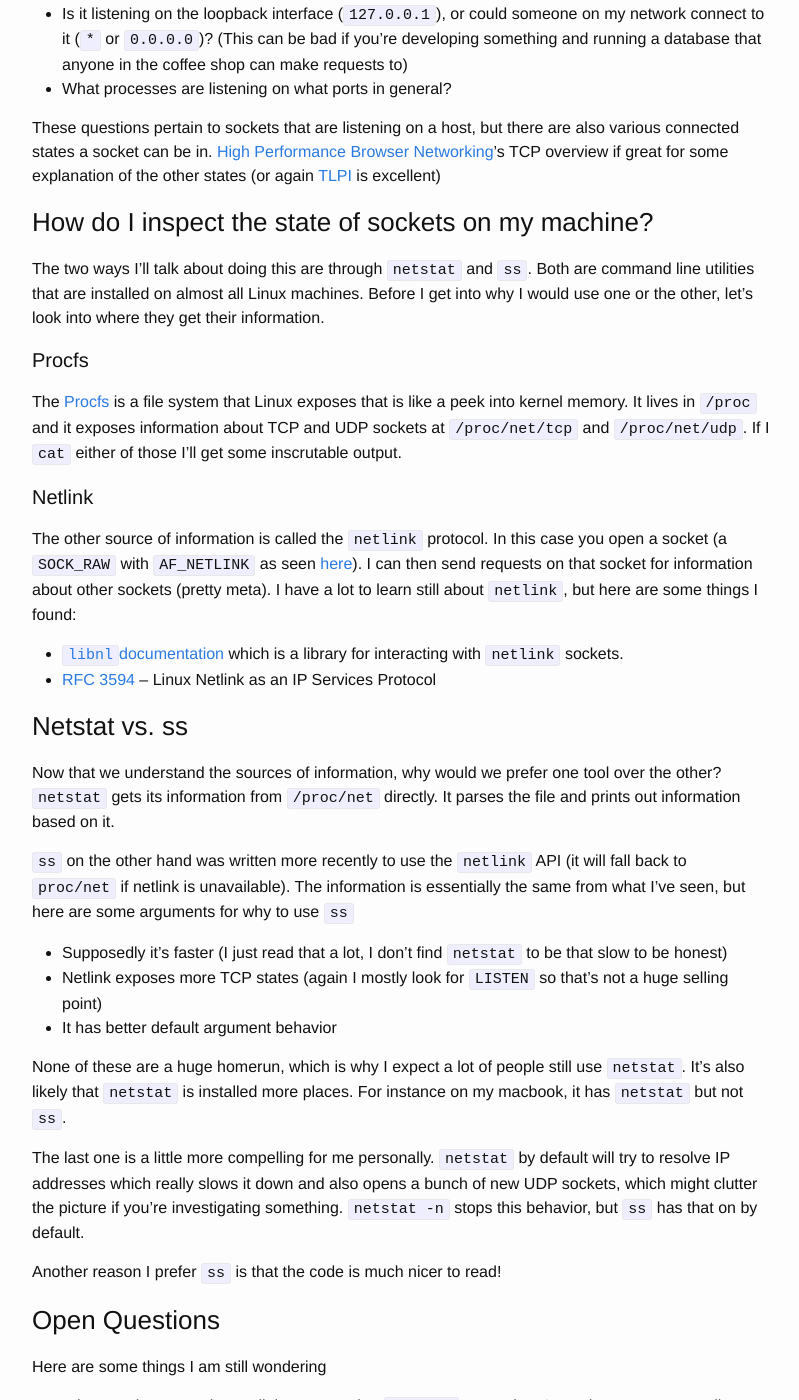
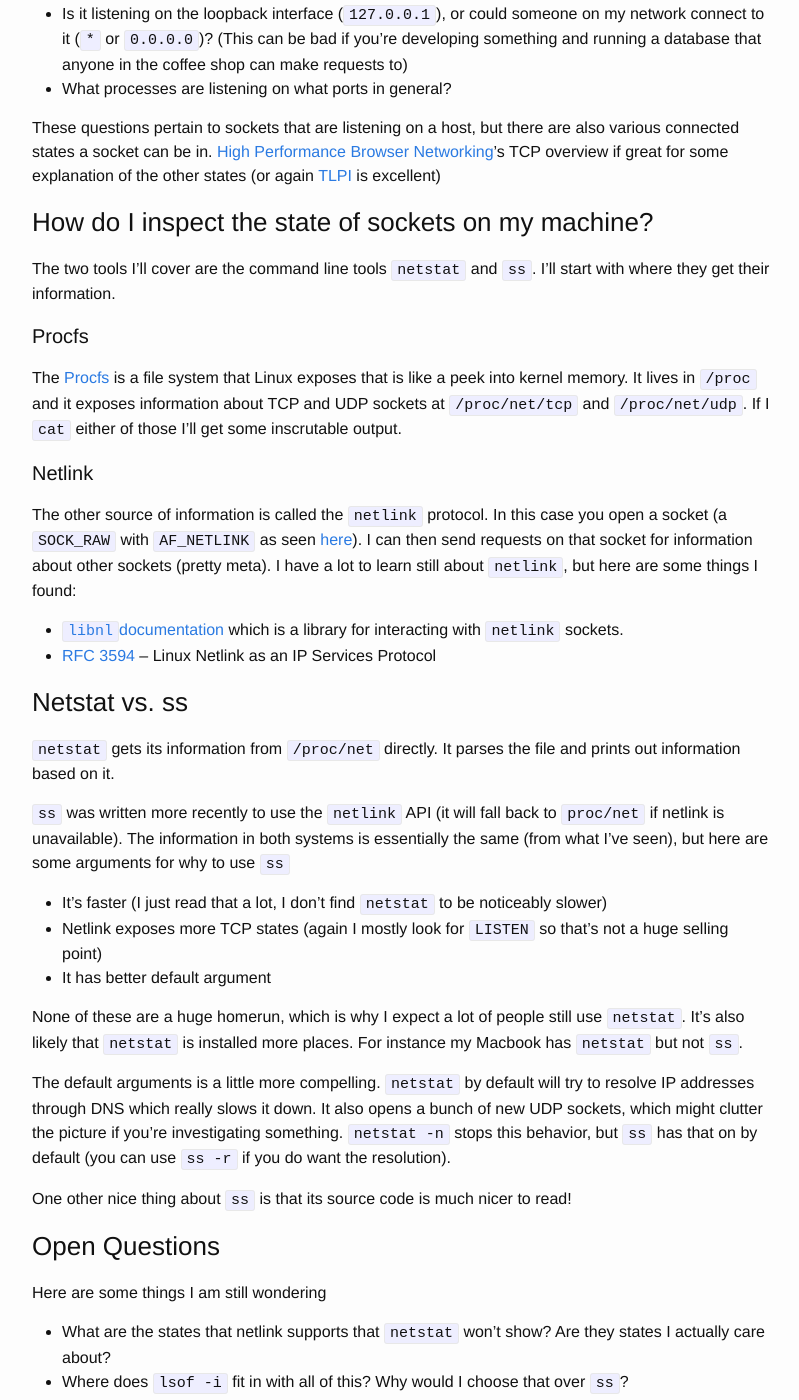
Before and after one commit to pcarleton/pcarleton.github.io, a Jekyll site: the page built from _posts/2018-05-31-netstat-v-ss.md, in a window 1280 px wide and 1400 px high, scrolled down 728 px. Shown: the whole window, without its empty margins (238-1037 px from the left). Built offline with Jekyll 4.4.1, drawn with Linux system fonts in a browser that asks for light colours; comment, search, counter and statistics services are not loaded; some of the changed text lies outside the part shown.

Commit message:
Edit netstat post

```diff
--- a/_posts/2018-05-31-netstat-v-ss.md
+++ b/_posts/2018-05-31-netstat-v-ss.md
@@ -5,7 +5,7 @@ title: "TIL: The difference between netstat and ss"
 
 ### Motivation
 
-In this post, I'm going to go over two tools for inspecting the state of sockets and  why people recommend `ss` instead of `netstat`for inspecting socket states.   This is not going to be a 12 ways to inspect socket states article, there are lots of those.
+In this post, I'm going to go over two tools for inspecting the socket states (`netstat` and `ss`), and why to choose one over the other (spoiler: you can really choose either).   This is not going to be a 12 ways to inspect socket states article, there are lots of those.
 
 
 ### What is a socket?
@@ -31,8 +31,7 @@ These questions pertain to sockets that are listening on a host, but there are a
 
 ### How do I inspect the state of sockets on my machine?
 
-The two ways I'll talk about doing this are through `netstat` and `ss`.  Both are command line utilities that are installed on almost all Linux machines.   Before I get into why I would use one or the other, let's look into where they get their information.
-
+The two tools I'll cover are the command line tools `netstat` and `ss`.  I'll start with where they get their information.
 
 
 #### Procfs
@@ -52,19 +51,19 @@ The other source of information is called the `netlink` protocol.  In this case
 
 ### Netstat vs. ss
 
-Now that we understand the sources of information, why would we prefer one tool over the other?  `netstat` gets its information from `/proc/net` directly.  It parses the file and prints out information based on it.
+`netstat` gets its information from `/proc/net` directly.  It parses the file and prints out information based on it.
 
-`ss` on the other hand was written more recently to use the `netlink` API (it will fall back to `proc/net` if netlink is unavailable).  The information is essentially the same from what I've seen, but here are some arguments for why to use `ss`
+`ss` was written more recently to use the `netlink` API (it will fall back to `proc/net` if netlink is unavailable).  The information in both systems is essentially the same (from what I've seen), but here are some arguments for why to use `ss`
 
-* Supposedly it's faster (I just read that a lot, I don't find `netstat` to be that slow to be honest)
+* It's faster (I just read that a lot, I don't find `netstat` to be noticeably slower)
 * Netlink exposes more TCP states (again I mostly look for `LISTEN` so that's not a huge selling point)
-* It has better default argument behavior
+* It has better default argument
 
-None of these are a huge homerun, which is why I expect a lot of people still use `netstat`.  It's also likely that `netstat` is installed more places. For instance on my macbook, it has `netstat` but not `ss`.
+None of these are a huge homerun, which is why I expect a lot of people still use `netstat`.  It's also likely that `netstat` is installed more places. For instance my Macbook has `netstat` but not `ss`.
 
-The last one is a little more compelling for me personally.  `netstat` by default will try to resolve IP addresses which really slows it down and also opens a bunch of new UDP sockets, which might clutter the picture if you're investigating something.  `netstat -n` stops this behavior, but `ss` has that on by default.
+The default arguments is a little more compelling.  `netstat` by default will try to resolve IP addresses through DNS which really slows it down. It also opens a bunch of new UDP sockets, which might clutter the picture if you're investigating something.  `netstat -n` stops this behavior, but `ss` has that on by default (you can use `ss -r` if you do want the resolution).
 
-Another reason I prefer `ss` is that the code is much nicer to read!
+One other nice thing about `ss` is that its source code is much nicer to read!
 
 ### Open Questions
 
```
